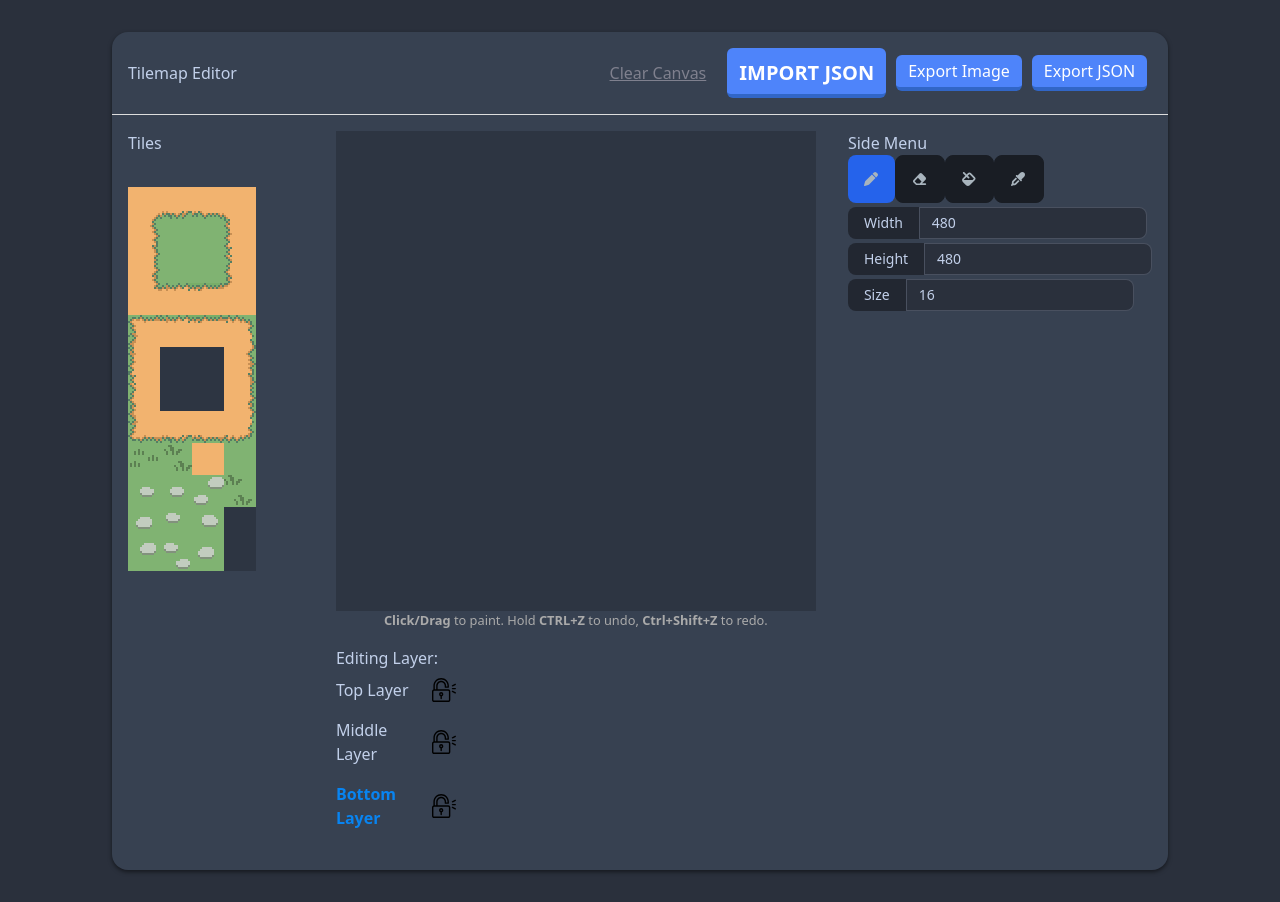
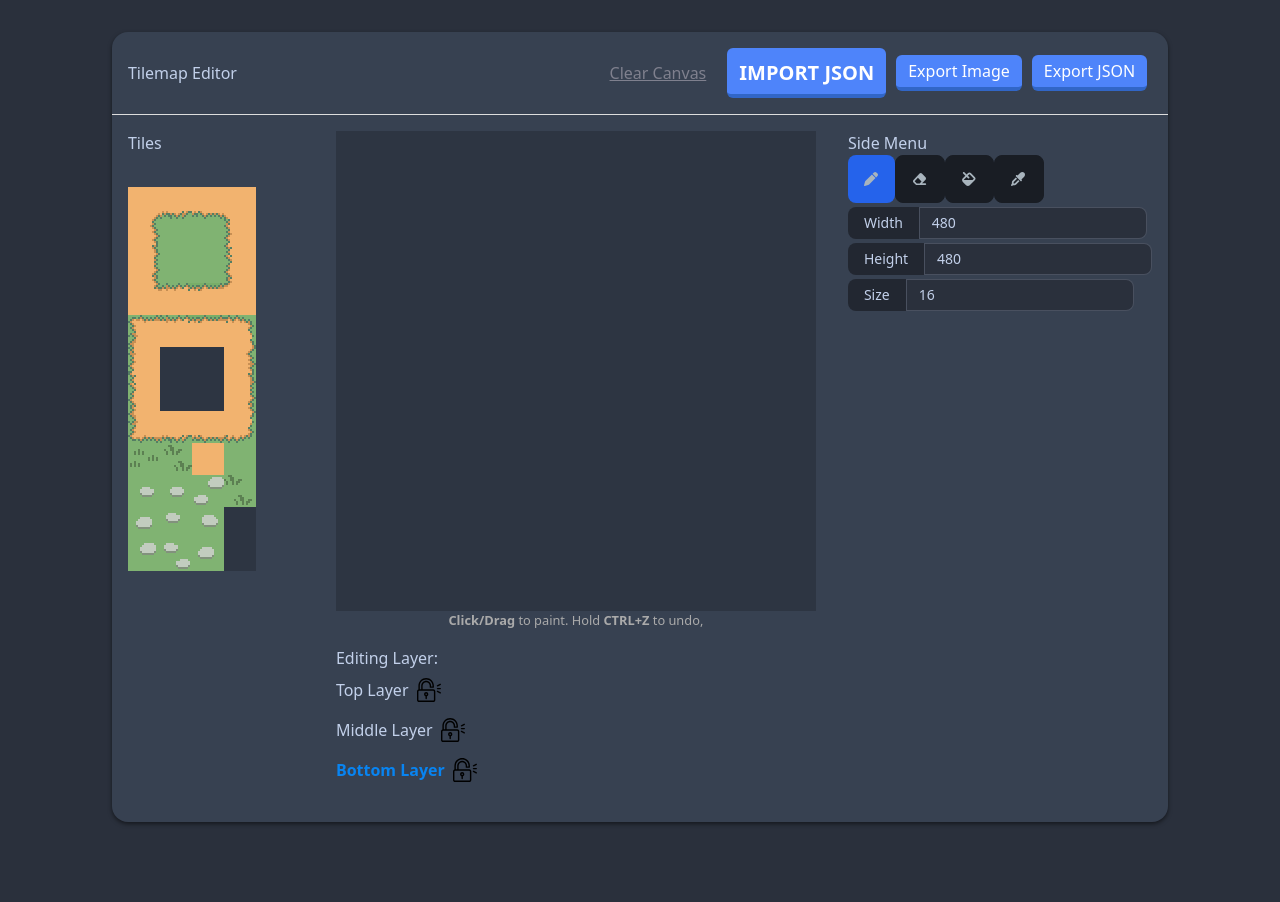
Before and after one commit to oneManDev-io/tilemap-editor, a website: page index.html in a window 1280 px wide. After the commit the page ends 854 px from the top, so only its background shows below. Drawn offline with Linux system fonts and the light colour scheme.

Commit message:
minor css fix

```diff
--- a/css/styles.css
+++ b/css/styles.css
@@ -176,9 +176,8 @@ canvas,
   outline: 0;
   background: transparent;
   border: 0;
-  padding: 8px 0;
+  padding: 8px 8px 8px 0;
   display: block;
-  width: 20%;
   text-align: left;
   cursor: pointer;
 }
--- a/index.html
+++ b/index.html
@@ -51,7 +51,7 @@
           <canvas id="editor-canvas" width="480" height="480"></canvas>
           <p class="instructions">
             <strong>Click/Drag</strong> to paint. Hold <strong>CTRL+Z</strong> to undo,
-            <strong>Ctrl+Shift+Z</strong> to redo.
+            <!-- <strong>Ctrl+Shift+Z</strong> to redo. -->
           </p>
 
           <div>
```
